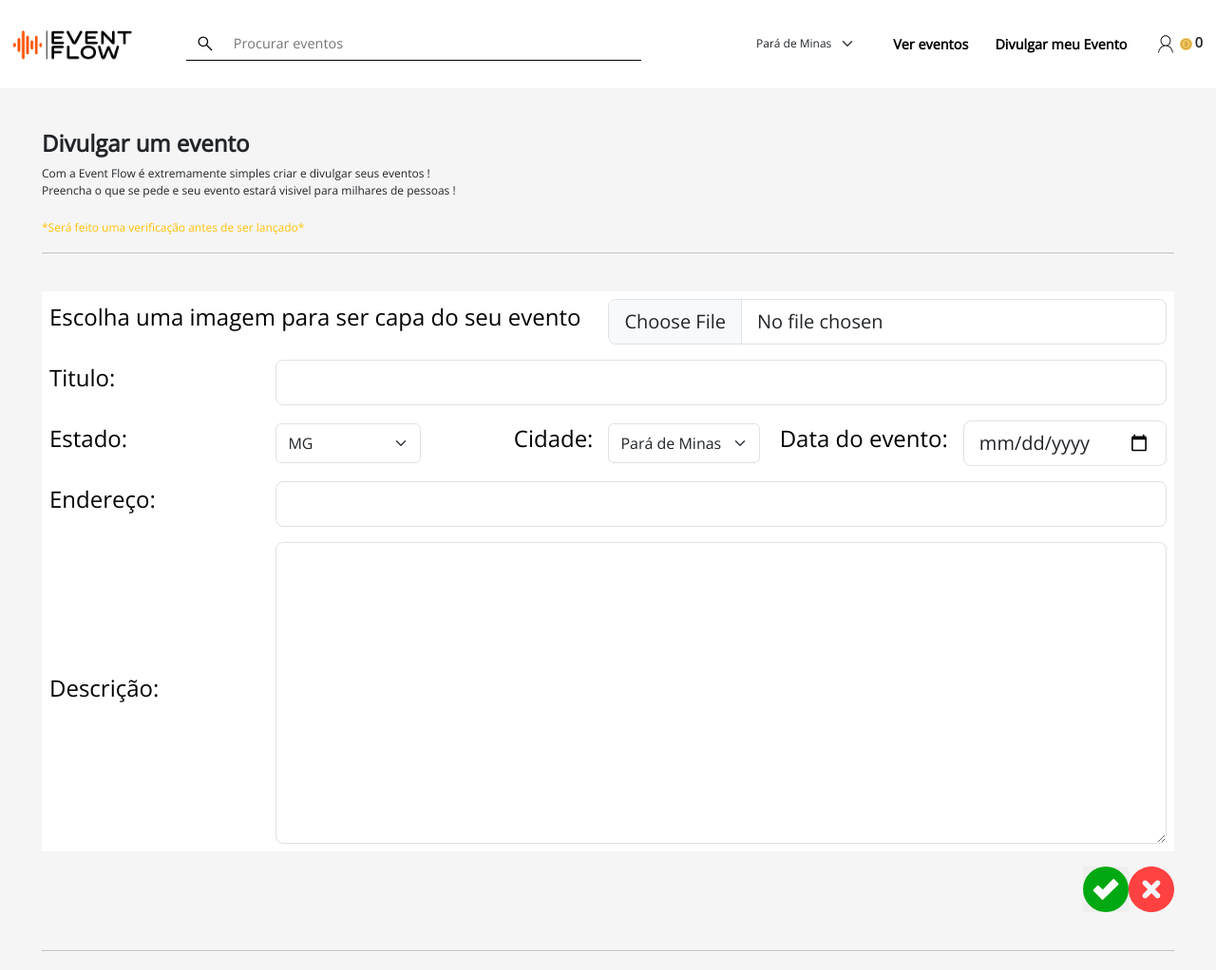
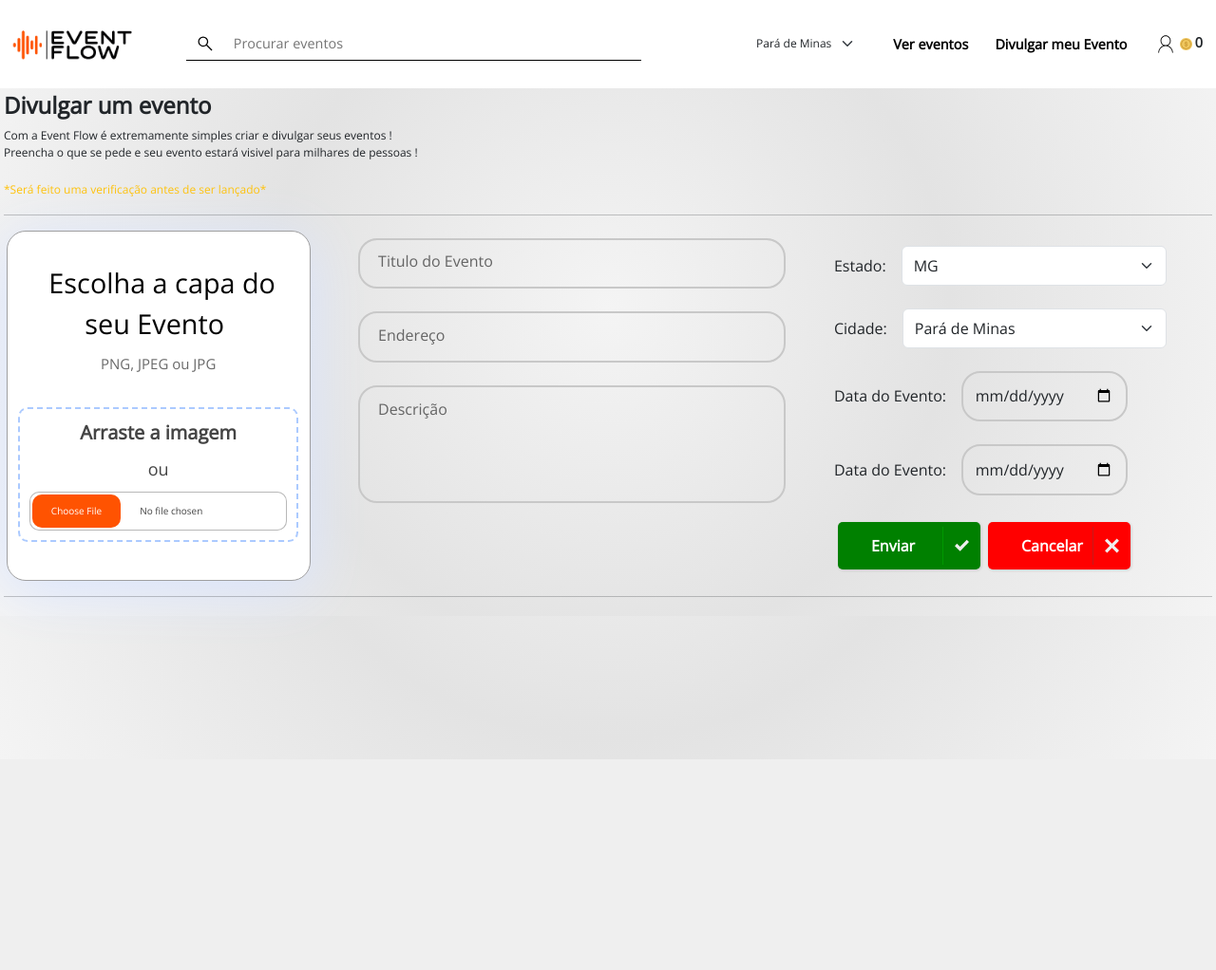
Before and after one commit to RyanNotF4und/EventFlow, a PHP site: page /upload.php in a window 1280 px wide. Shown: the whole page at 95% size. After the commit the page ends 661 px from the top, so only its background shows below. Run offline with PHP 8.4, Linux system fonts and the light colour scheme; the visitor is signed in with stand-in values (Sample User, id 1); data comes from the database, SQL or seed files in the repository.

Commit message:
Mexi no css

```diff
--- /dev/null
+++ b/css/button-cancel.css
@@ -0,0 +1,60 @@
+div.cancel {
+    width: 150px;
+    height: 50px;
+    cursor: pointer;
+    display: flex;
+    align-items: center;
+    background: red;
+    border: none;
+    border-radius: 5px;
+    box-shadow: 1px 1px 3px rgba(0, 0, 0, 0.15);
+}
+
+div.cancel,
+div.cancel span {
+    transition: 200ms;
+}
+
+div.cancel .text {
+    transform: translateX(35px);
+    color: white;
+    font-weight: bold;
+}
+
+div.cancel .icon {
+    position: absolute;
+    border-left: 1px solid #c41b1b;
+    transform: translateX(110px);
+    height: 40px;
+    width: 40px;
+    display: flex;
+    align-items: center;
+    justify-content: center;
+}
+
+div.cancel svg {
+    width: 15px;
+    fill: #eee;
+}
+
+div.cancel:hover {
+    background: #ff3636;
+}
+
+div.cancel:hover .text {
+    color: transparent;
+}
+
+div.cancel:hover .icon {
+    width: 150px;
+    border-left: none;
+    transform: translateX(0);
+}
+
+div.cancel:focus {
+    outline: none;
+}
+
+div.cancel:active .icon svg {
+    transform: scale(0.8);
+}
--- /dev/null
+++ b/css/button-submit.css
@@ -0,0 +1,60 @@
+button.submit {
+    width: 150px;
+    height: 50px;
+    cursor: pointer;
+    display: flex;
+    align-items: center;
+    background: green;
+    border: none;
+    border-radius: 5px;
+    box-shadow: 1px 1px 3px rgba(0, 0, 0, 0.15);
+}
+
+button.submit,
+button.submit span {
+    transition: 200ms;
+}
+
+button.submit .text {
+    transform: translateX(35px);
+    color: white;
+    font-weight: bold;
+}
+
+button.submit .icon {
+    position: absolute;
+    border-left: 1px solid #009900;
+    transform: translateX(110px);
+    height: 40px;
+    width: 40px;
+    display: flex;
+    align-items: center;
+    justify-content: center;
+}
+
+button.submit svg {
+    width: 15px;
+    fill: #eee;
+}
+
+button.submit:hover {
+    background: #009900;
+}
+
+button.submit:hover .text {
+    color: transparent;
+}
+
+button.submit:hover .icon {
+    width: 150px;
+    border-left: none;
+    transform: translateX(0);
+}
+
+button.submit:focus {
+    outline: none;
+}
+
+button.submit:active .icon svg {
+    transform: scale(0.8);
+}
--- /dev/null
+++ b/css/file-input.css
@@ -0,0 +1,81 @@
+.file-div {
+    background-color: #fff;
+    box-shadow: 0 10px 60px rgb(218, 229, 255);
+    border: 1px solid rgb(159, 159, 160);
+    border-radius: 20px;
+    padding: 2rem .7rem .7rem .7rem;
+    text-align: center;
+    font-size: 1.125rem;
+    max-width: 320px;
+}
+
+.form-title {
+    color: #000000;
+    font-size: 1.8rem;
+    font-weight: 500;
+}
+
+.form-paragraph {
+    margin-top: 10px;
+    font-size: 0.9375rem;
+    color: rgb(105, 105, 105);
+}
+
+.drop-container {
+    background-color: #fff;
+    position: relative;
+    display: flex;
+    gap: 10px;
+    flex-direction: column;
+    justify-content: center;
+    align-items: center;
+    padding: 10px;
+    margin-top: 2.1875rem;
+    border-radius: 10px;
+    border: 2px dashed rgb(171, 202, 255);
+    color: #444;
+    cursor: pointer;
+    transition: background .2s ease-in-out, border .2s ease-in-out;
+}
+
+.drop-container:hover {
+    background: #ff510154;
+    border-color: #ff51014a;
+}
+
+.drop-container:hover .drop-title {
+    color: #222;
+}
+
+.drop-title {
+    color: #444;
+    font-size: 20px;
+    font-weight: bold;
+    text-align: center;
+    transition: color .2s ease-in-out;
+}
+
+#file-input {
+    width: 350px;
+    max-width: 100%;
+    color: #444;
+    padding: 2px;
+    background: #fff;
+    border-radius: 10px;
+    border: 1px solid rgba(8, 8, 8, 0.288);
+}
+
+#file-input::file-selector-button {
+    margin-right: 20px;
+    border: none;
+    background: #FF5301;
+    padding: 10px 20px;
+    border-radius: 10px;
+    color: #fff;
+    cursor: pointer;
+    transition: background .2s ease-in-out;
+}
+
+#file-input::file-selector-button:hover {
+    background: #FF5301;
+}
--- a/css/index.css
+++ b/css/index.css
@@ -9,7 +9,28 @@
 html,
 body {
     height: 100%;
-    background-color: #f5f5f5;
+    background: rgb(244, 244, 244);
+    background: radial-gradient(circle, rgba(244, 244, 244, 1) 0%, rgba(227, 227, 227, 1) 50%, rgba(244, 244, 244, 1) 100%);
+}
+
+::-webkit-scrollbar {
+    width: 15px;
+    background-color: #EAEAEA;
+}
+
+::-webkit-scrollbar-track {
+    background: #EAEAEA;
+}
+
+/* Handle */
+::-webkit-scrollbar-thumb {
+    background: #fc5b20;
+    border-radius: 10px;
+}
+
+/* Handle on hover */
+::-webkit-scrollbar-thumb:hover {
+    background: #ff4400;
 }
 
 .clear {
--- /dev/null
+++ b/css/input-group.css
@@ -0,0 +1,38 @@
+.inputGroup {
+    font-family: 'Segoe UI', sans-serif;
+    margin: 1em 0 1em 0;
+    position: relative;
+}
+
+.inputGroup input {
+    font-size: 100%;
+    padding: 0.8em;
+    outline: none;
+    border: 2px solid rgb(200, 200, 200);
+    background-color: transparent;
+    border-radius: 20px;
+    width: 100%;
+}
+
+.inputGroup label {
+    font-size: 100%;
+    position: absolute;
+    left: 0;
+    padding: 0.8em;
+    margin-left: 0.5em;
+    pointer-events: none;
+    transition: all 0.3s ease;
+    color: rgb(100, 100, 100);
+}
+
+.inputGroup :is(input:focus, input:valid)~label {
+    transform: translateY(-50%) scale(.9);
+    margin: 0em;
+    margin-left: 1.3em;
+    padding: 0.4em;
+    background-color: white;
+}
+
+.inputGroup :is(input:focus, input:valid) {
+    border-color: #FF5301;
+}
--- a/php/db.inc.php
+++ b/php/db.inc.php
@@ -10,7 +10,7 @@ class db
 	{
 		$this->host = "localhost";
 		$this->user = "root";
-		$this->password = "root";
+		$this->password = "";
 		$this->database = "event_flow";
 
 		$conn = new mysqli($this->host, $this->user, $this->password, $this->database);
--- a/php/uploadEvent.php
+++ b/php/uploadEvent.php
@@ -89,6 +89,7 @@ class UploadEvent extends User
     {
         $this->connect()->query("INSERT INTO events VALUES ('0','$this->user_id','$this->title','$this->uploads_folder','$this->description','$this->state','$this->city','$this->adress','$this->date_event',NOW(),'0','no')");
         $_SESSION['msg'] = '<div class="alert alert-success rounded-0" role="alert">Evento enviado com sucesso!</div>';
+        sleep(3);
         header("Location: upload.php");
         exit();
     }
--- a/upload.php
+++ b/upload.php
@@ -10,7 +10,7 @@
 
     $select = new Select();
 
-    if (isset($_POST['upload-image'])) {
+    if (isset($_POST['upload'])) {
         if ($_FILES['image']['error'] == 0) {
             $upload_event = new UploadEvent($_FILES);
         }
@@ -30,41 +30,36 @@
     <link href="https://cdn.jsdelivr.net/npm/bootstrap@5.3.0-alpha1/dist/css/bootstrap.min.css" rel="stylesheet" integrity="sha384-GLhlTQ8iRABdZLl6O3oVMWSktQOp6b7In1Zl3/Jr59b6EGGoI1aFkw7cmDA6j6gD" crossorigin="anonymous">
     <link href="https://fonts.googleapis.com/css2?family=Open+Sans:wght@300&display=swap" rel="stylesheet">
     <link rel="stylesheet" href="css/index.css">
+    <link rel="stylesheet" href="css/button-submit.css">
+    <link rel="stylesheet" href="css/button-cancel.css">
+    <link rel="stylesheet" href="css/file-input.css">
+    <link rel="stylesheet" href="css/input-group.css">
     <link rel="icon" href="assets/favicon.png">
     <title>Event Flow | Divulgar meu evento</title>
 </head>
 
 <style>
-    section {
-        margin-inline: 5vh;
-        margin-top: 5vh;
-        margin-bottom: 5vh;
+    .inputGroup {
+        width: 450px;
     }
-    @media screen and (max-width:900px) {
-        h4 {
-            font-size: 12px;
+
+    #file-input {
+        font-size: 10px;
+    }
+
+    #form {
+        display: flex;
+    }
+
+    @media screen and (max-width: 990px) {
+        #form {
+            display: block;
         }
-
-        .form-control-lg {
-            min-height: calc(0.5em + 1rem + calc(var(--bs-border-width) * 2));
-            padding: 0.5rem 1rem;
-            font-size: 10px;
-            border-radius: 0.5rem;
-        }
-
-        #file {
-            width: 120px;
-        }
-
-        #botao {
-            width: 5vw;
-        }
-
-        section {
-            margin: 0;
-            padding: 0;
+        .inputGroup {
+            width: 75%;
         }
     }
+
 </style>
 
 <body style="height:auto">
@@ -97,6 +92,7 @@
             <!--Barra de Pesquisa Desktop-->
             <form id="form_desktop" class="align-items-center w-50 p-0 m-0">
                 <input type="text" name="" class="mx-auto" id="search_bar_desktop" placeholder="Procurar eventos">
+                <span class="bar"></span>
             </form>
 
             <!--Botoes Mobile-->
@@ -148,87 +144,68 @@
         <span class="text-warning" style="font-size:12px";>*Será feito uma verificação antes de ser lançado*</span>
         <span class='text-warning'><?php if (isset($_SESSION['msg'])) {echo $_SESSION['msg'];unset($_SESSION['msg']);} else {echo @$upload_event->error;} ?></span>
         <hr>
-        <form method="POST" enctype="multipart/form-data" class="border border-black w-100 border-0 margin-top-bottom">
-            <table class="align-middle table w-100">
-                <!--Imagem Input-->
-                <tr>
-                    <td colspan="3" class="border-0">
-                        <h4>Escolha uma imagem para ser capa do seu evento</h4>
-                    <td colspan="100" class="border-0"><input id="file" class="form-control form-control-lg" type="file" name="image" accept="image/*" required /></td>
-                    </div>
-                    </td>
-                </tr>
-                <!--Imagem Input-->
 
-                <!--Titulo Input-->
-                <tr>
-                    <td class="border-0">
-                        <h4>Titulo:</h4>
-                    </td>
-                    <td colspan="100" class="border-0">
-                        <input class="form-control form-control-lg w-100" type="text" name="title" required />
-                    </td>
-                </tr>
-                <!--Titulo Input-->
+        <form id="form" class="w-100" method="POST" enctype="multipart/form-data">
+            <div class="file-div mx-auto">
 
-                <!--Estado, Cidado e Data Input-->
-                <tr>
-                    <td class="border-0">
-                        <h4>Estado: </h4>
-                    </td>
-                    <td class="border-0">
-                        <select class="form-select form-control-lg w-100" name="state" id="">
-                            <option value="MG">
-                                <h4>MG</h4>
-                            </option>
-                        </select>
-                    </td>
-                    <td class="border-0">
-                        <h4 class="text-end">Cidade: </h4>
-                    </td>
-                    <td class="border-0">
-                        <select class="form-select form-control-lg w-100" name="city" id="">
-                            <option value="Para de Minas">
-                                <h4>Pará de Minas</h4>
-                            </option>
-                        </select>
-                    </td>
-                    <td class="border-0">
-                        <h4 class="text-end">Data do evento: </h4>
-                    </td>
-                    <td class="border-0">
-                        <input class="form-control form-control-lg w-100" type="date" name="date_event" required />
-                    </td>
-                <tr>
-                <!--Estado, Cidado e Data Input-->
-
-                <!--Endereço Input-->
-                <tr>
-                    <td class="border-0">
-                        <h4>Endereço: </h4>
-                    </td>
-                    <td colspan="100" class="border-0">
-                        <input class="form-control form-control-lg w-100" type="text" name="adress" required />
-                    </td>
-                </tr>
-                <!--Endereço Input-->
-
-                <!--Descrição Input-->
-                <tr>
-                    <td class="border-0">
-                        <h4>Descrição: </h4>
-                    </td>
-                    <td colspan="100" class="border-0"><textarea class="form-control form-control-lg w-100" name="description" id="" cols="30" rows="10" required></textarea></td>
-                </tr>
-                <!--Endereço Input-->
-            </table>
-
-            <div class="d-flex justify-content-end">
-                <button type="submit" name="upload-image" class="border-0"><img src="assets/confirm-icon.svg" alt="" srcset="" id="botao"></button>
-                <a href="index.php"><img src="assets/red-x-icon.svg" alt="" srcset="" id="botao"></a>
+                <span class="form-title m-2">Escolha a capa do seu Evento</span>
+                <p class="form-paragraph">
+                    PNG, JPEG ou JPG
+                </p>
+                <label for="file-input" class="drop-container">
+                <span class="drop-title">Arraste a imagem</span>
+                ou
+                <input type="file" accept="image/*" required="" id="file-input">
+                </label>
             </div>
 
+            <div class="inputGroup m-2 ms-5 mx-auto">
+                <div>
+                    <input type="text" name="text" id="Titulo" required>
+                    <label for="Titulo">Titulo do Evento</label>
+                </div>
+                <div class="mt-4">
+                    <input type="text" name="text" id="Endereco" required>
+                    <label for="Endereco">Endereço</label>
+                </div>
+                <div class="mt-4">
+                    <input type="text" name="text" id="Descricao" class="p-5" required>
+                    <label for="Descricao">Descrição</label>
+                </div>
+            </div>
+
+            <div class="inputGroup m-2 ms-5 me-5" style="width:350px">
+                <div class="d-flex mt-2">
+                    <span class="d-flex align-items-center">Estado:</span>
+                    <select class="form-select form-control-lg ms-3" name="state" id="">
+                        <option value="MG">MG</option>
+                    </select>
+                </div>
+                <div class="d-flex mt-4">
+                    <span class="d-flex align-items-center">Cidade:</span>
+                    <select class="form-select form-control-lg ms-3" name="state" id="">
+                        <option value="Pará de Minas">Pará de Minas</option>
+                    </select>
+                </div>
+                <div class="d-flex mt-4">
+                    <span class="d-flex align-items-center">Data do Evento:</span>
+                    <input class="form-control form-control-lg w-50 ms-3" type="date" name="date_event" required />
+                </div>
+                <div class="d-flex mt-4">
+                    <span class="d-flex align-items-center">Data do Evento:</span>
+                    <input class="form-control form-control-lg w-50 ms-3" type="date" name="date_event" required />
+                </div>
+                <div class="d-flex mt-4">
+                    <button type="submit" name="upload" class="submit m-1"><span class="text">Enviar</span><span class="icon"><svg xmlns="http://www.w3.org/2000/svg" width="24" height="24" viewBox="0 0 24 24"><path d="M20.285 2l-11.285 11.567-5.286-5.011-3.714 3.716 9 8.728 15-15.285z"/></svg></span></button>
+                    <a href="index.php" class="text-decoration-none"><div class="cancel noselect m-1"><span class="text">Cancelar</span><span class="icon"><svg xmlns="http://www.w3.org/2000/svg" width="24" height="24" viewBox="0 0 24 24"><path d="M24 20.188l-8.315-8.209 8.2-8.282-3.697-3.697-8.212 8.318-8.31-8.203-3.666 3.666 8.321 8.24-8.206 8.313 3.666 3.666 8.237-8.318 8.285 8.203z"></path></svg></span></div></a>
+                </div>
+            </div>
         </form>
+
+
+
+
+
         <hr>
     </section>
     <?php
@@ -252,14 +229,15 @@
             <a href="index.php" class="navbar-brand p-0 m-0"><img src="assets/logo-transparente.png" alt="logo" style="width:12vw; min-width:150px"></a>
 
             <!--Barra de Pesquisa Desktop-->
-            <form id="desktop" class="d-flex align-items-center ms-3 w-50 p-0 m-0">
-                <input type="text" name="" id="search_bar" placeholder="Procurar eventos">
+            <form id="form_desktop" class="align-items-center w-50 p-0 m-0">
+                <input type="text" name="" class="mx-auto" id="search_bar_desktop" placeholder="Procurar eventos">
+                <span class="bar"></span>
             </form>
 
             <!--Botoes Mobile-->
-            <div id="mobile" style="margin-right:20px;cursor:pointer">
+            <div id="mobile" class="w-25 justify-content-end pe-3">
                 <img id="search" src="./assets/search_FILL0_wght400_GRAD0_opsz48.svg">
-                <img id="menu" src="./assets/menu.svg" width="24px">
+                <img id="options" src="./assets/menu.svg" width="24px">
                 <?php echo $list ?>
             </div>
             <!--Botoes Mobile-->
@@ -292,14 +270,14 @@
         </div> <!--Container-->
 
         <!--Barra Pesquisa Mobile-->
-        <form id="mobile" class="form-inline">
+        <form id="form_mobile" class="form-inline">
             <input type="text" name="" id="mobile_search_bar" placeholder="Pesquisar eventos">
             <img src="assets/close_FILL0_wght400_GRAD0_opsz20.svg" id="close" alt="close" style="cursor:pointer">
         </form>
 
     </header>
 
-    <img class="rounded mx-auto d-block" src ="assets/avatar_click.svg" width="300vh" height="300vh">',
+    <img class="rounded mx-auto d-block" src ="assets/avatar_click.svg">
     <br><h2 class='text-center'>Faça <a href='login.php' style='color: #FF5402'>Login</a> para divulgar um evento</h2><br>;
 
     <div class="d-flex justify-content-center pb-5">
```
Also changed, not shown: other parts of css/index.css (+1 -54 lines), css/button-details.css (added, +55 -0 lines), index.php (+5 -5 lines), scripts/scripts.js (+2 -8 lines), assets/red-x-icon.svg, uploads/event/641125c69a1fbDesign_sem_nome.png (added), uploads/event/6411264392707Design_sem_nome.png (added), uploads/event/641126ad41bcaDesign_sem_nome.png (added), uploads/event/641126b939af6Design_sem_nome.png (added), uploads/event/641126c5cb6cdDesign_sem_nome.png (added), uploads/event/641126d3b0548Design_sem_nome.png (added), uploads/event/6411277e059b4Design_sem_nome.png (added).
